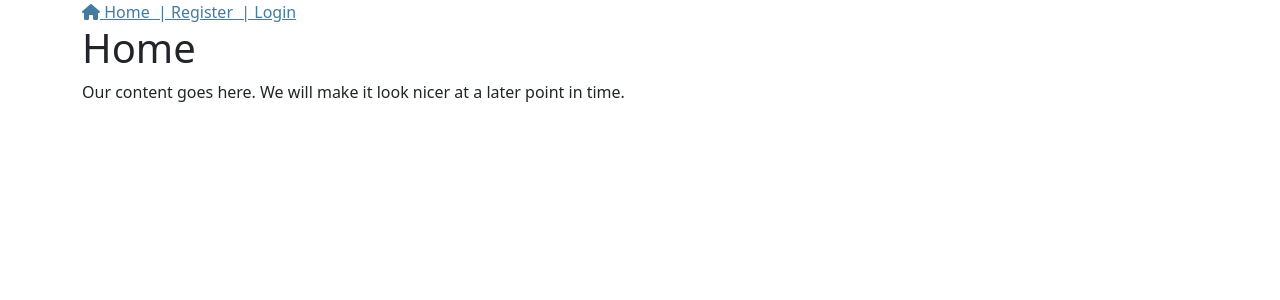
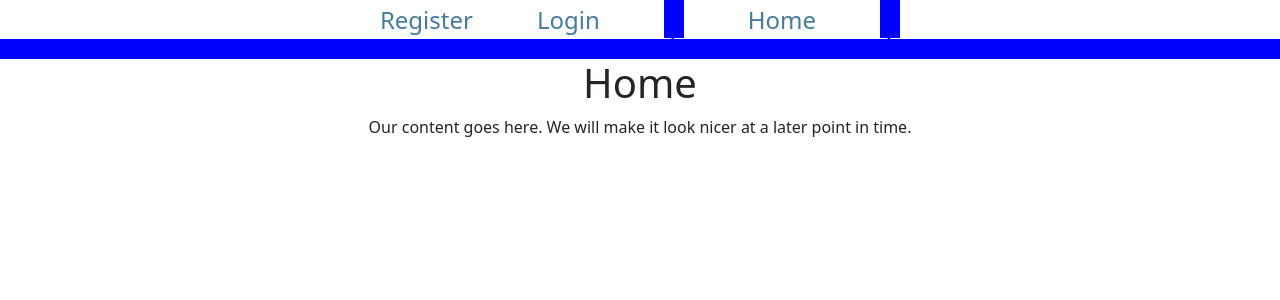
Before and after one commit to pkonkle213/team-lima-dotnet-final-capstone, a Vue app in the folder vue/: page / in a window 1280 px wide. Shown: the top 300 px of the page. Built offline with nearby package versions, Linux system fonts and the light colour scheme.

Commit message:
beginning custom navbar

```diff
--- a/vue/src/App.vue
+++ b/vue/src/App.vue
@@ -2,56 +2,85 @@
      Note that you have classes from bootstrap available to you.
      See https://getbootstrap.com/docs/4.5/getting-started/introduction/ for reference on bootstrap -->
 <template>
-  <div id="app" class="container"> <!-- If you start to get random styling you don't like, remove container from this div -->
+  <div id="app">
+    <!-- If you start to get random styling you don't like, remove container from this div -->
     <div id="nav">
-      <router-link class="nav-item" v-bind:to="{ name: 'home' }">
-        <i class="fas fa-home"></i> <!-- This is a font awesome icon -->
-        Home
-      </router-link>
       <router-link
         class="nav-item"
         v-bind:to="{ name: 'register' }"
-        v-if="!$store.state.token">&nbsp;|&nbsp;Register</router-link>
+        v-if="!$store.state.token"
+        >Register</router-link
+      >
       <router-link
         class="nav-item"
         v-bind:to="{ name: 'login' }"
-        v-if="!$store.state.token">
-        &nbsp;|&nbsp;Login
+        v-if="!$store.state.token"
+      >
+        Login
       </router-link>
       <router-link
         class="nav-item"
         v-bind:to="{ name: 'logout' }"
-        v-if="$store.state.token">
-        &nbsp;|&nbsp;Logout
+        v-if="$store.state.token"
+      >
+        Logout
       </router-link>
+      <h3>|</h3>
+      <router-link class="nav-item" v-bind:to="{ name: 'home' }"
+        >Home</router-link
+      >
+      <h3>|</h3>
       <router-link
         class="nav-item"
         v-bind:to="{ name: 'viewMyDecks' }"
-        v-if="$store.state.token">
-        &nbsp;|&nbsp; View My Decks
+        v-if="$store.state.token"
+      >
+        View My Decks
       </router-link>
-
     </div>
 
-    <router-view />
+    <router-view class="content" />
   </div>
 </template>
 
 <script>
-export default {
-
-}
+export default {};
 </script>
 
 <!-- Application-Wide Styles go here.
      Any valid CSS or SCSS is allowable here. See https://sass-lang.com/documentation/style-rules for info on SCSS -->
 <style lang="scss">
-
-@import './styles/colors.scss';
+@import "./styles/colors.scss";
 
 // Import the bootstrap styles. If you want to override Bootstrap colors, it needs to happen above this line
-@import '../node_modules/bootstrap/scss/bootstrap';
+@import "../node_modules/bootstrap/scss/bootstrap";
 
 // Your custom styles go below this point
 
+#nav {
+  display: flex;
+  justify-content: center;
+  align-items: center;
+  gap: 5%;
+  border-bottom: solid 20px blue;
+}
+
+.nav-item {
+  text-decoration: none;
+  font-size: 1.5rem;
+}
+
+h3 {
+  background-color: blue;
+  font-size: 2rem;
+  color: blue;
+  margin-bottom: 1px;
+  width: 20px;
+}
+
+.content {
+  display: flex;
+  flex-direction: column;
+  align-items: center;
+}
 </style>
```
